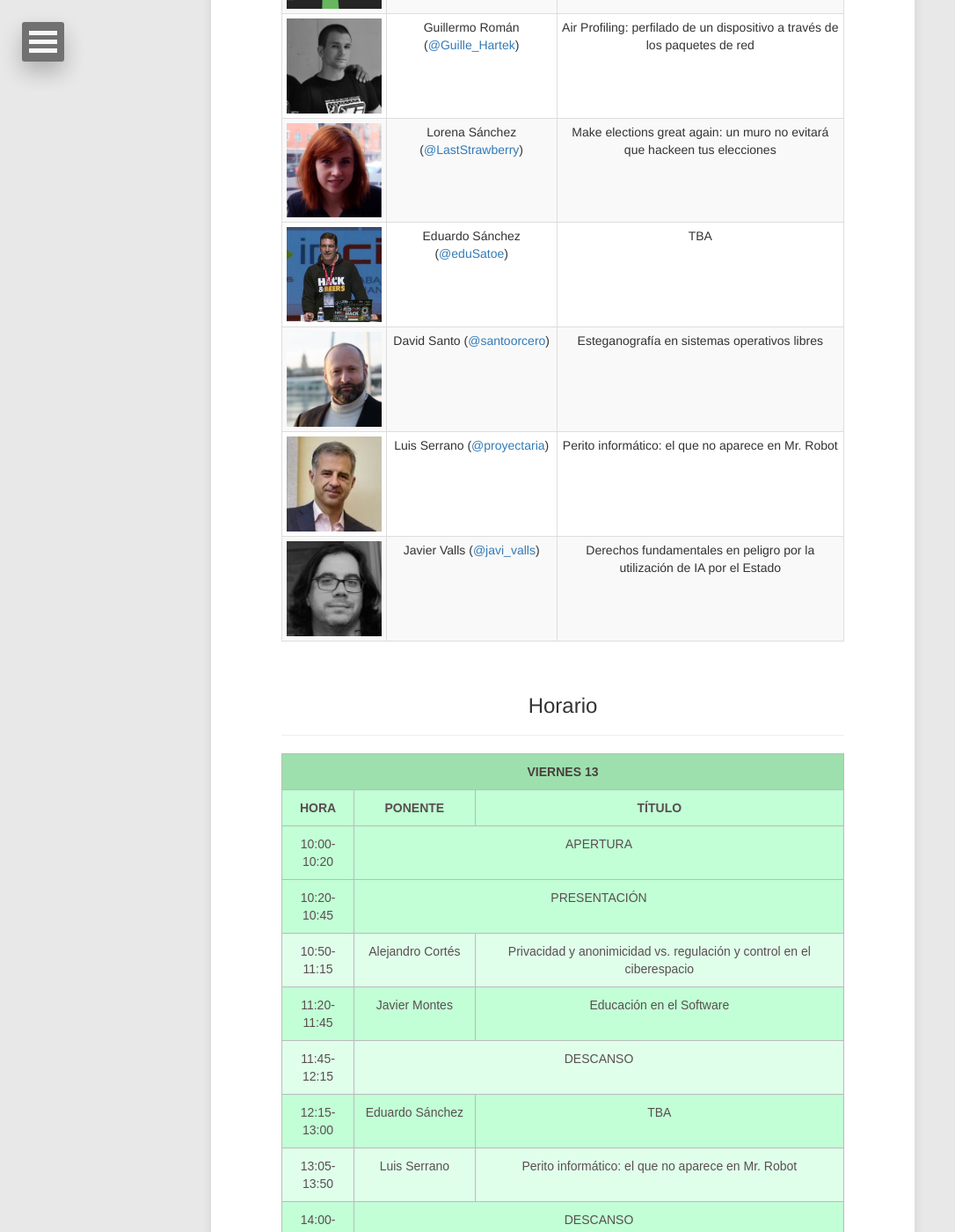
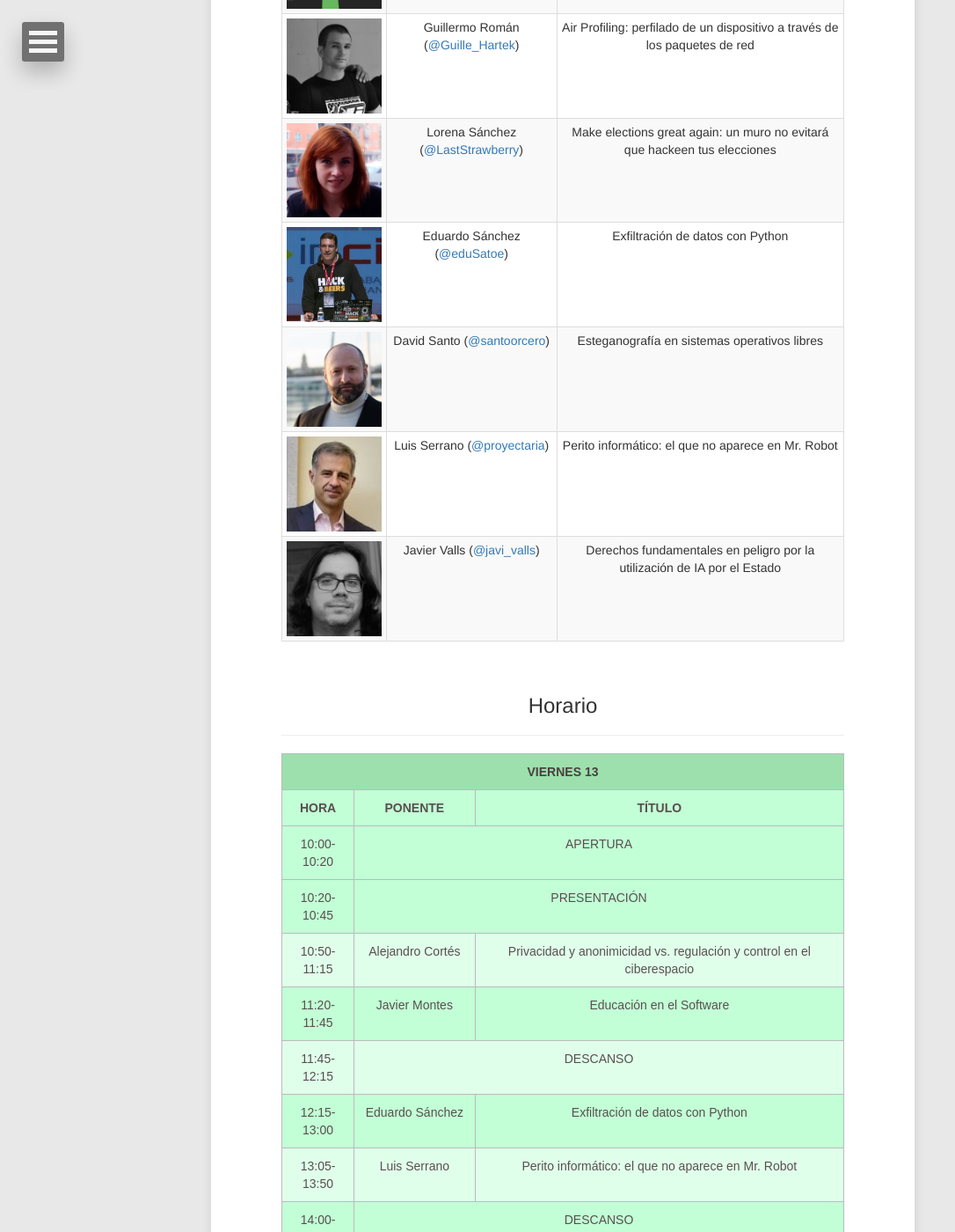
Before and after one commit to Interferencias/interferencias.github.io, a Jekyll site: the page built from _pages/jasyp/jasyp.md, in a window 1280 px wide and 1400 px high, scrolled down 5546 px. Shown: the whole window at 88% size, without its empty margins (0-1086 px from the left). Built offline with Jekyll 4.4.1, drawn with Linux system fonts in a browser that asks for light colours; nearby versions of some CDN libraries.

Commit message:
Añade charla eduSatoe

```diff
--- a/_pages/jasyp/jasyp.md
+++ b/_pages/jasyp/jasyp.md
@@ -695,7 +695,7 @@ Las JASYP de este año están enfocadas en 3 bloques:
             </div>
 					</td>
 					<td>
-						<div class="act24n">TBA
+						<div class="act24n">Exfiltración de datos con Python
               <!--
               <div class="act24d">
               	<b>Descripción:</b><br><br>
@@ -854,7 +854,7 @@ Las JASYP de este año están enfocadas en 3 bloques:
       <tr>
         <td class="tg-0l6a">12:15-13:00</td>
         <td class="tg-0l6a">Eduardo Sánchez</td>
-        <td class="tg-0l6a">TBA</td>
+        <td class="tg-0l6a">Exfiltración de datos con Python</td>
       </tr>
       <tr>
         <td class="tg-baqh">13:05-13:50</td>
```
